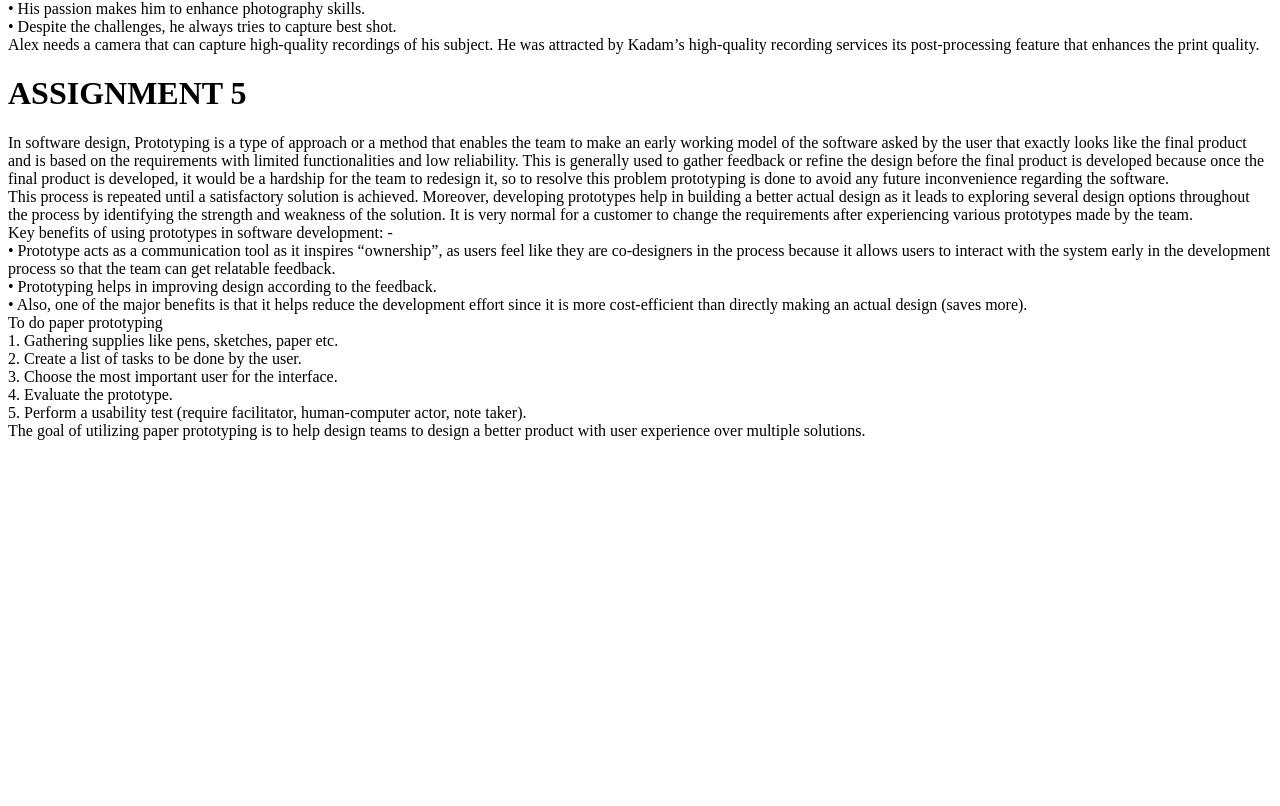
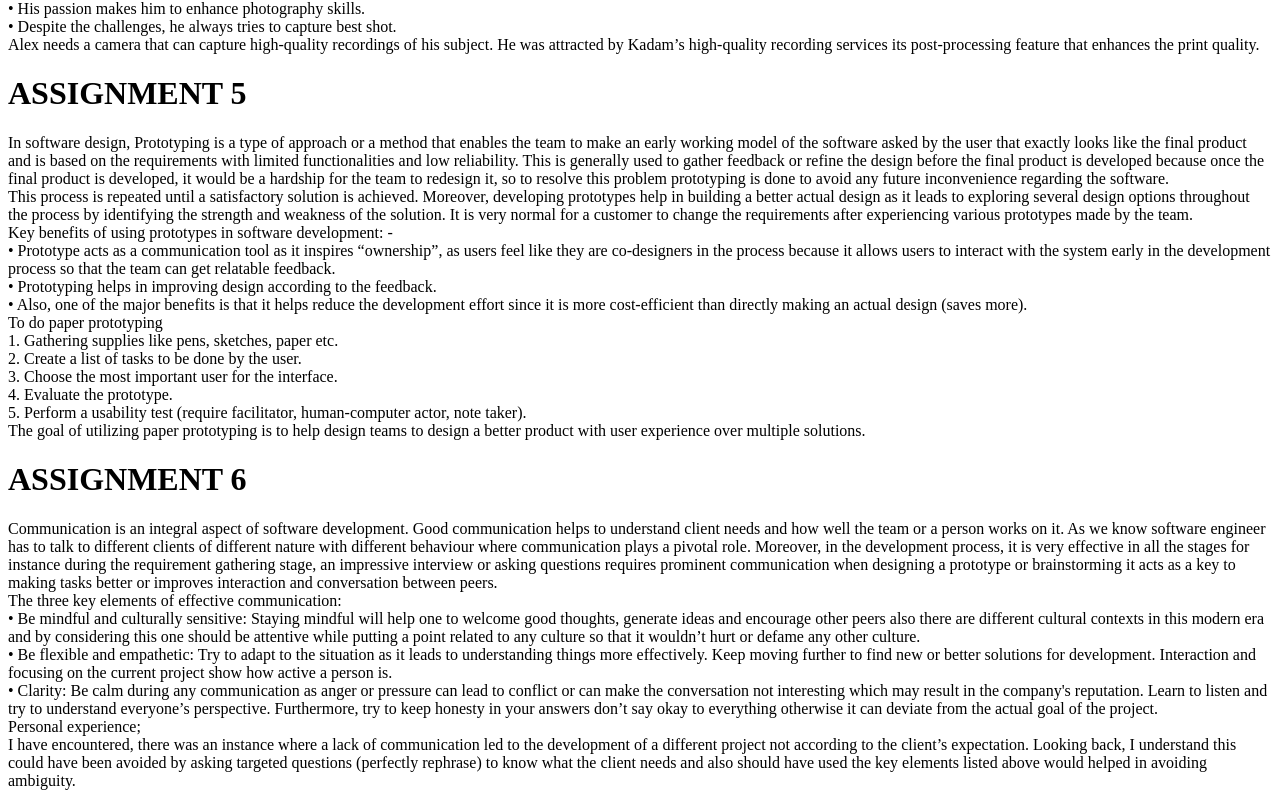
Before and after one commit to damankr/DamanUoGSe, a plain HTML site: page index.html in a window 1280 px wide. Shown: the part 2148-2954 px from the top of the page. Before the commit the page ends 2604 px from the top, so only its background shows below. Drawn offline with Linux system fonts and the light colour scheme.

Commit message:
Update index.html

```diff
--- a/index.html
+++ b/index.html
@@ -156,4 +156,20 @@ To do paper prototyping <br>
 The goal of utilizing paper prototyping is to help design teams to design a better product with user experience over multiple solutions.
 </P>
 
+
+    <h1>ASSIGNMENT 6 </h1>
+<p>Communication is an integral aspect of software development. Good communication helps to understand client needs and how well the team or a person works on it. As we know software engineer has to talk to different clients of different nature with different behaviour where communication plays a pivotal role. Moreover, in the development process, it is very effective in all the stages for instance during the requirement gathering stage, an impressive interview or asking questions requires prominent communication when designing a prototype or brainstorming it acts as a key to making tasks better or improves interaction and conversation between peers.
+<br>
+The three key elements of effective communication:
+<br>
+•	Be mindful and culturally sensitive:  Staying mindful will help one to welcome good        thoughts, generate ideas and encourage other peers also there are different cultural contexts in this modern era and by considering this one should be attentive while putting a point related to any culture so that it wouldn’t hurt or defame any other culture.
+ <br>
+•	Be flexible and empathetic: Try to adapt to the situation as it leads to understanding things more effectively. Keep moving further to find new or better solutions for development. Interaction and focusing on the current project show how active a person is.
+ <br>
+•	Clarity:  Be calm during any communication as anger or pressure can lead to conflict or can make the conversation not interesting which may result in the company's reputation. Learn to listen and try to understand everyone’s perspective. Furthermore, try to keep honesty in your answers don’t say okay to everything otherwise it can deviate from the actual goal of the project.
+ <br>
+
+Personal experience;<br>
+I have encountered, there was an instance where a lack of communication led to the development of a different project not according to the client’s expectation. Looking back, I understand this could have been avoided by asking targeted questions (perfectly rephrase) to know what the client needs and also should have used the key elements listed above would helped in avoiding ambiguity.
+</p>
 </html>
```
